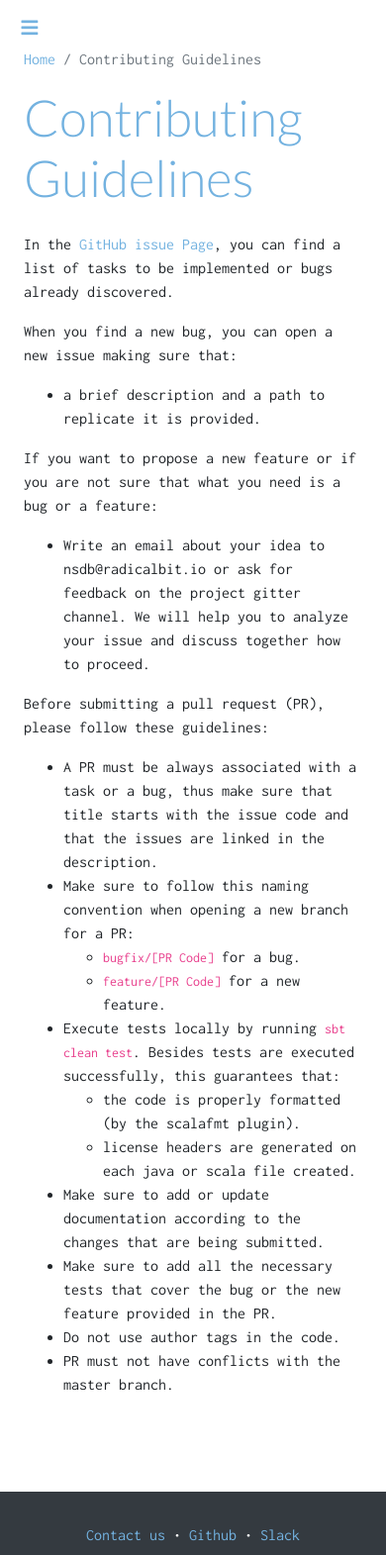
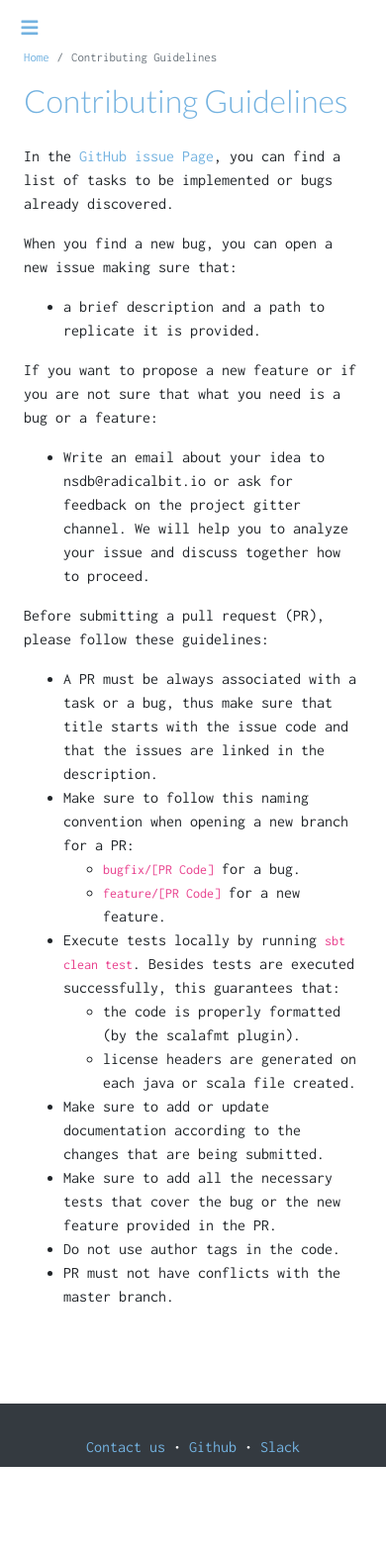
Before and after one commit to nsdb-io/nsdb-io.github.io, a Jekyll site: the page built from Contributing.md, in a window 390 px wide. Shown: the whole page at 99% size. Built offline with Jekyll 4.4.1, drawn with Linux system fonts in a browser that asks for light colours; nearby versions of some CDN libraries; after the commit the page ends 1482 px from its top, so only the background shows below that.

Commit message:
inner pages responsive fix

```diff
--- a/css/custom/_base.scss
+++ b/css/custom/_base.scss
@@ -21,6 +21,7 @@ body {
 
         img {
             max-width: 800px;
+            width: 100%;
             margin: auto;
             float: none;
         }
@@ -198,4 +199,14 @@ h2.card-title {
     .nsdb-logo {
       margin-top: 2rem;
     }
+    .rdb-page {
+        h1 {
+            font-size: 2rem;
+        }
+
+        .breadcrumb {
+            font-size: .8rem;
+        }
+
+    }
   }
```
